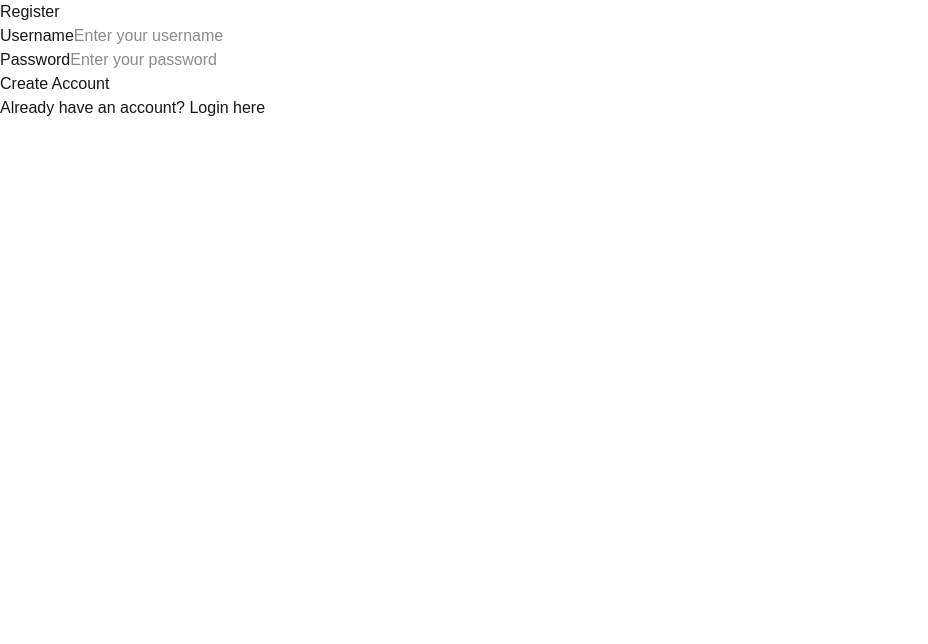
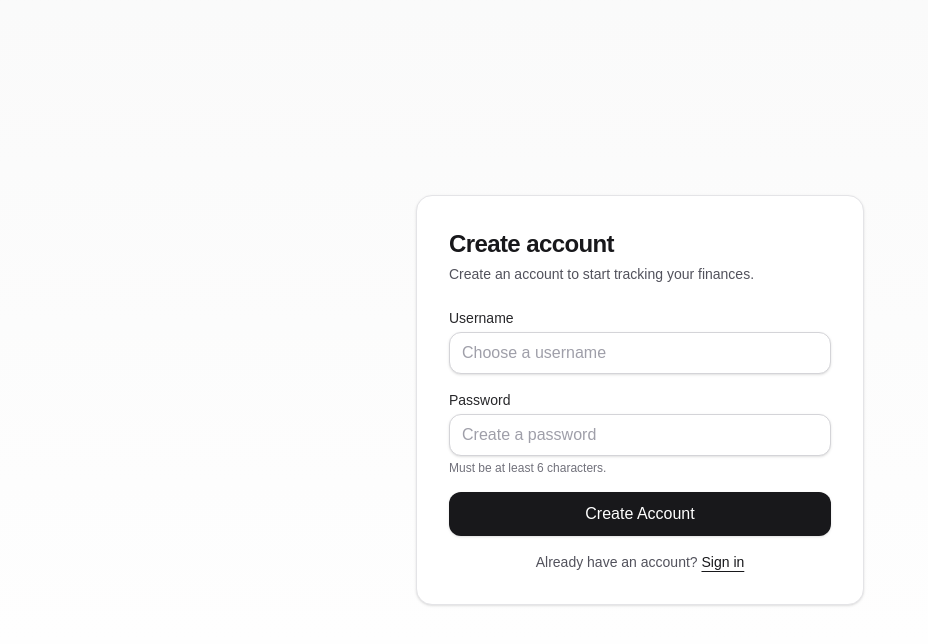
Before and after one commit to LA-Miller/personal-finance-app, a Next.js app: page /register in a window 1280 px wide. Shown: the top 644 px of the page, without its empty margins (0-928 px from the left). Built offline with nearby package versions, Linux system fonts and the light colour scheme.

Commit message:
Added account table and db helper. Styled login and register pages

```diff
--- a/app/dashboard/page.js
+++ b/app/dashboard/page.js
@@ -2,17 +2,25 @@ import { redirect } from "next/navigation"
 import { getServerSession } from "next-auth"
 import { authOptions } from "@/lib/auth"
 import SignOutButton from "@/components/SignOutButton"
+import { userHasAccounts } from "@/lib/account";
 
 export default async function DashboardPage() {
-    let session = await getServerSession(authOptions);
+    const session = await getServerSession(authOptions);
+    const hasAccounts = await userHasAccounts(session.user.id);
+
     if(!session) {
         redirect("/login");
+    }
+
+    if(!hasAccounts) {
+        return <p>test</p>;
     }
     return (
         <main>
             <h1>Dashboard</h1>
             <p>Welcome, {session.user?.name}</p>
             <SignOutButton />
+            <pre>{JSON.stringify({ hasAccounts }, null, 2)}</pre>
         </main>
     )
 }
--- a/app/login/page.js
+++ b/app/login/page.js
@@ -34,43 +34,77 @@ export default function LoginPage() {
     };
 
     return (
-        <main>
-            <div>
-                <h1>Sign in</h1>
+         <main className="min-h-screen bg-gradient-to-b from-zinc-50 to-white flex items-center justify-center px-4">
+      <div className="w-full max-w-md">
+        {/* Card */}
+        <div className="bg-white border border-zinc-200 rounded-2xl shadow-sm p-6 sm:p-8">
+          <div className="mb-6">
+            <h1 className="text-2xl font-semibold tracking-tight text-zinc-900">
+              Sign in
+            </h1>
+            <p className="mt-1 text-sm text-zinc-600">
+              Welcome back — enter your credentials to continue.
+            </p>
+          </div>
+
           {error && (
-                    <div>{error}</div>
+            <div className="mb-4 rounded-xl border border-red-200 bg-red-50 px-4 py-3 text-sm text-red-700">
+              {error}
+            </div>
           )}
 
-                <form onSubmit={handleSubmit}>
+          <form onSubmit={handleSubmit} className="space-y-4">
             <div>
-                        <label>Username</label>
+              <label className="block text-sm font-medium text-zinc-800">
+                Username
+              </label>
               <input
                 type="text"
                 value={username}
                 onChange={(e) => setUsername(e.target.value)}
                 placeholder="Enter your username"
+                autoComplete="username"
+                className="mt-1 w-full rounded-xl border border-zinc-300 bg-white px-3 py-2 text-zinc-900 placeholder:text-zinc-400 shadow-sm outline-none focus:border-zinc-900 focus:ring-2 focus:ring-zinc-900/10"
               />
             </div>
 
             <div>
-                        <label>Password</label>
+              <label className="block text-sm font-medium text-zinc-800">
+                Password
+              </label>
               <input
                 type="password"
                 value={password}
                 onChange={(e) => setPassword(e.target.value)}
                 placeholder="Enter your password"
+                autoComplete="current-password"
+                className="mt-1 w-full rounded-xl border border-zinc-300 bg-white px-3 py-2 text-zinc-900 placeholder:text-zinc-400 shadow-sm outline-none focus:border-zinc-900 focus:ring-2 focus:ring-zinc-900/10"
               />
             </div>
 
-                    <button>
-                        Sign In
+            <button
+              type="submit"
+              className="w-full rounded-xl bg-zinc-900 px-4 py-2.5 text-md font-medium text-white shadow-sm hover:bg-zinc-800 focus:outline-none focus:ring-2 focus:ring-zinc-900/20 disabled:cursor-not-allowed disabled:opacity-60"
+            >
+                Login
             </button>
 
-                    <p>
-                        Don't have an account?{" "}
-                        <Link href="/register">Register here</Link>
+            <p className="text-center text-sm text-zinc-600">
+              Don&apos;t have an account?{" "}
+              <Link
+                href="/register"
+                className="font-medium text-zinc-900 underline underline-offset-4 hover:text-zinc-700"
+              >
+                Register here
+              </Link>
             </p>
           </form>
+        </div>
+
+        {/* Footer hint */}
+        <p className="mt-6 text-center text-xs text-zinc-500">
+          Tip: Use your demo user or create a new account to test the flow.
+        </p>
       </div>
     </main>
     )
--- a/app/register/page.js
+++ b/app/register/page.js
@@ -58,44 +58,74 @@ export default function RegisterPage() {
     };
 
      return (
-        <main>
-            <div>
-                <h1>Register</h1>
+    <main className="min-h-screen bg-gradient-to-b from-zinc-50 to-white flex items-center justify-center px-4">
+      <div className="w-full max-w-md">
+        <div className="bg-white border border-zinc-200 rounded-2xl shadow-sm p-6 sm:p-8">
+          <div className="mb-6">
+            <h1 className="text-2xl font-semibold tracking-tight text-zinc-900">
+              Create account
+            </h1>
+            <p className="mt-1 text-sm text-zinc-600">
+              Create an account to start tracking your finances.
+            </p>
+          </div>
+
           {error && (
-                    <div>{error}</div>
+            <div className="mb-4 rounded-xl border border-red-200 bg-red-50 px-4 py-3 text-sm text-red-700">
+              {error}
+            </div>
           )}
 
-                <form onSubmit={handleSubmit}>
+          <form onSubmit={handleSubmit} className="space-y-4">
             <div>
-                        <label>Username</label>
+              <label className="block text-sm font-medium text-zinc-800">
+                Username
+              </label>
               <input
                 type="text"
                 value={username}
                 onChange={(e) => setUsername(e.target.value)}
-                            placeholder="Enter your username"
+                placeholder="Choose a username"
+                autoComplete="username"
+                className="mt-1 w-full rounded-xl border border-zinc-300 bg-white px-3 py-2 text-zinc-900 placeholder:text-zinc-400 shadow-sm outline-none focus:border-zinc-900 focus:ring-2 focus:ring-zinc-900/10"
               />
             </div>
 
             <div>
-                        <label>Password</label>
+              <label className="block text-sm font-medium text-zinc-800">
+                Password
+              </label>
               <input
                 type="password"
                 value={password}
                 onChange={(e) => setPassword(e.target.value)}
-                            placeholder="Enter your password"
+                placeholder="Create a password"
+                autoComplete="new-password"
+                className="mt-1 w-full rounded-xl border border-zinc-300 bg-white px-3 py-2 text-zinc-900 placeholder:text-zinc-400 shadow-sm outline-none focus:border-zinc-900 focus:ring-2 focus:ring-zinc-900/10"
               />
+              <p className="mt-1 text-xs text-zinc-500">
+                Must be at least 6 characters.
+              </p>
             </div>
 
-                    <button>
+            <button
+              type="submit"
+              className="w-full rounded-xl bg-zinc-900 px-4 py-2.5 text-md font-medium text-white shadow-sm hover:bg-zinc-800 focus:outline-none focus:ring-2 focus:ring-zinc-900/20 disabled:cursor-not-allowed disabled:opacity-60"
+            >
               Create Account
             </button>
 
-                    <p>
+            <p className="text-center text-sm text-zinc-600">
               Already have an account?{" "}
-                        <Link href="/login">Login here</Link>
+              <Link
+                href="/login"
+                className="font-medium text-zinc-900 underline underline-offset-4 hover:text-zinc-700"
+              >
+                Sign in
+              </Link>
             </p>
-
           </form>
+        </div>
       </div>
     </main>
     )
--- /dev/null
+++ b/lib/account.js
@@ -0,0 +1,13 @@
+import {query} from "./db";
+
+export async function userHasAccounts(userId) {
+    const { rows } = await query(
+        `SELECT EXISTS (
+            SELECT 1 FROM accounts WHERE user_id = $1
+    ) AS has_accounts
+        `,
+        [userId]
+    );
+
+    return rows[0].has_accounts;
+}
```
Also changed, not shown: app/dashboard/Onboarding.js (added). Lines whose indentation alone changed are shown as unchanged.
